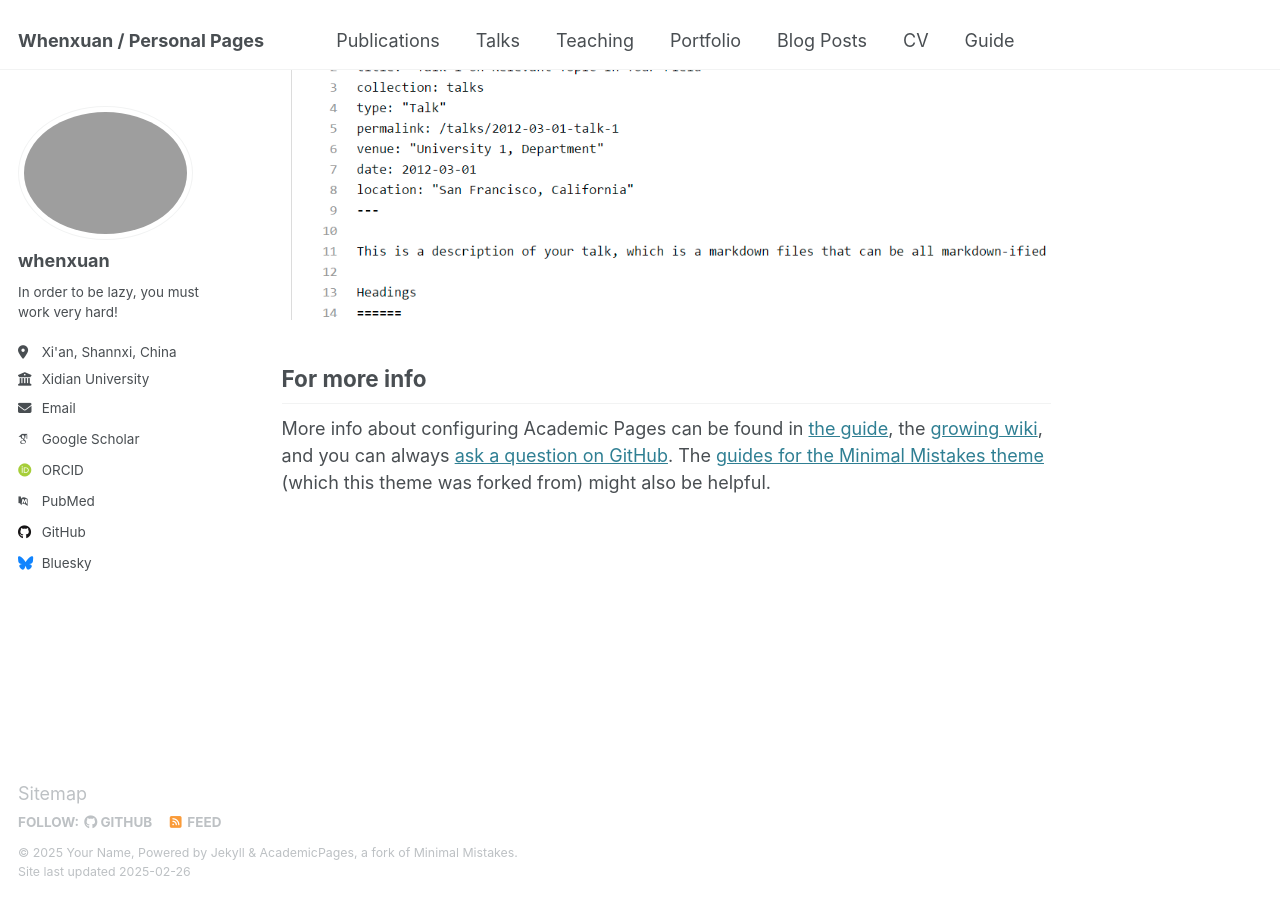
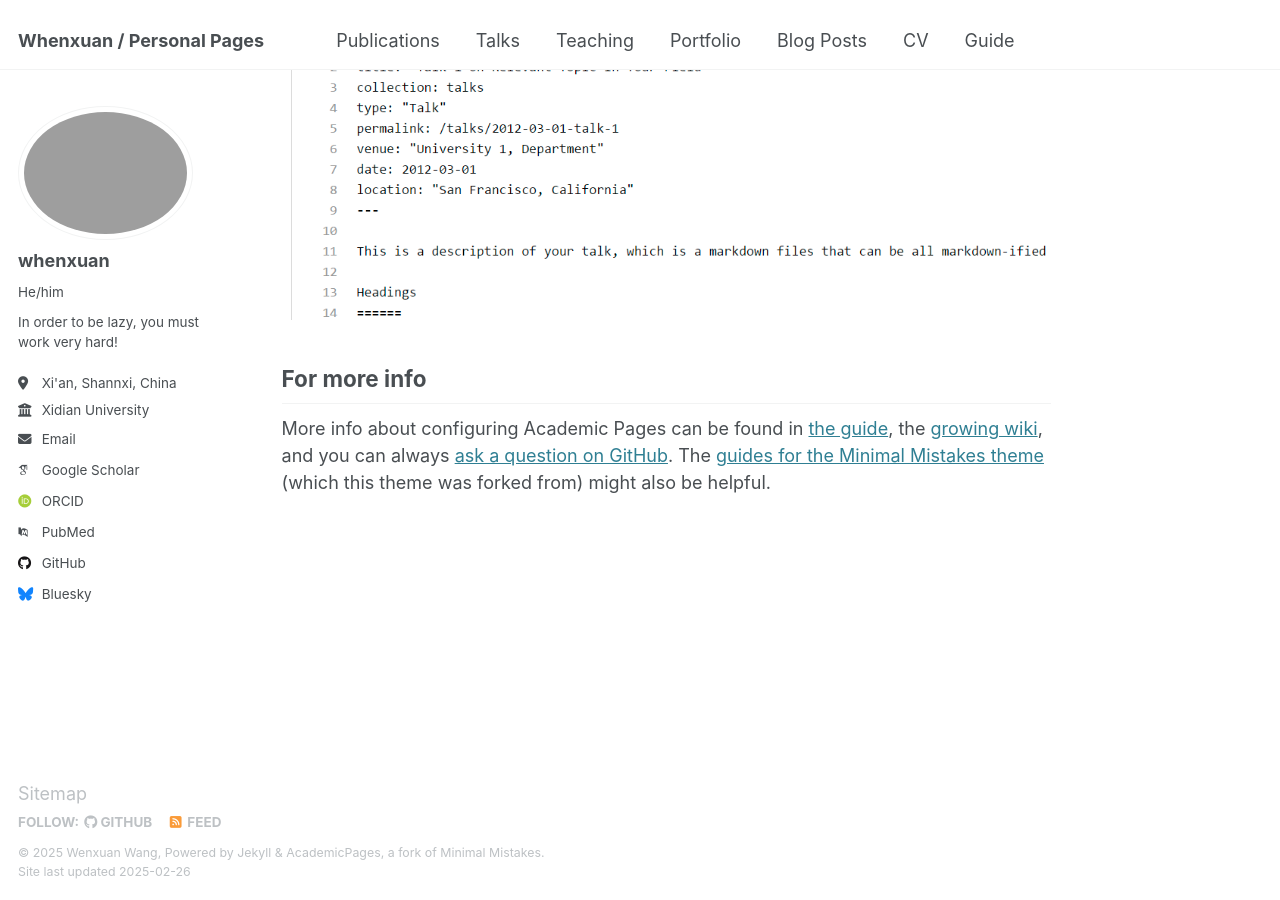
Before and after one commit to wwhenxuan/wwhenxuan.github.io, a Jekyll site: the page built from _pages/about.md, in a window 1280 px wide and 900 px high, scrolled down 2452 px. Built offline with Jekyll 4.4.1, drawn with Linux system fonts in a browser that asks for light colours; some web fonts are replaced.

Commit message:
Update info

```diff
--- a/_config.yml
+++ b/_config.yml
@@ -11,7 +11,7 @@ locale                   : "en-US"
 site_theme               : "default"
 title                    : "Whenxuan / Personal Pages"
 title_separator          : "-"
-name                     : &name "Your Name"
+name                     : "Wenxuan Wang"
 description              : &description "personal description"
 url                      : "https://wwhenxuan.github.io"
 baseurl                  : "" # the subpath of your site, e.g. "/blog"
@@ -24,7 +24,7 @@ author:
   # Biographic information
   avatar           : "photo.png"
   name             : "whenxuan"
-  pronouns         : # example: "she/her"
+  pronouns         : "He/him"
   bio              : "In order to be lazy, you must work very hard!"
   location         : "Xi'an, Shannxi, China"
   employer         : "Xidian University"
@@ -83,6 +83,8 @@ publication_category:
     title: 'Journal Articles'
   conferences:
     title: 'Conference Papers'
+  software:
+    title: 'Open Source Software'
 
 # Site Settings
 teaser                   :  # filename of teaser fallback teaser image placed in /images/, .e.g. "500x300.png"
```
